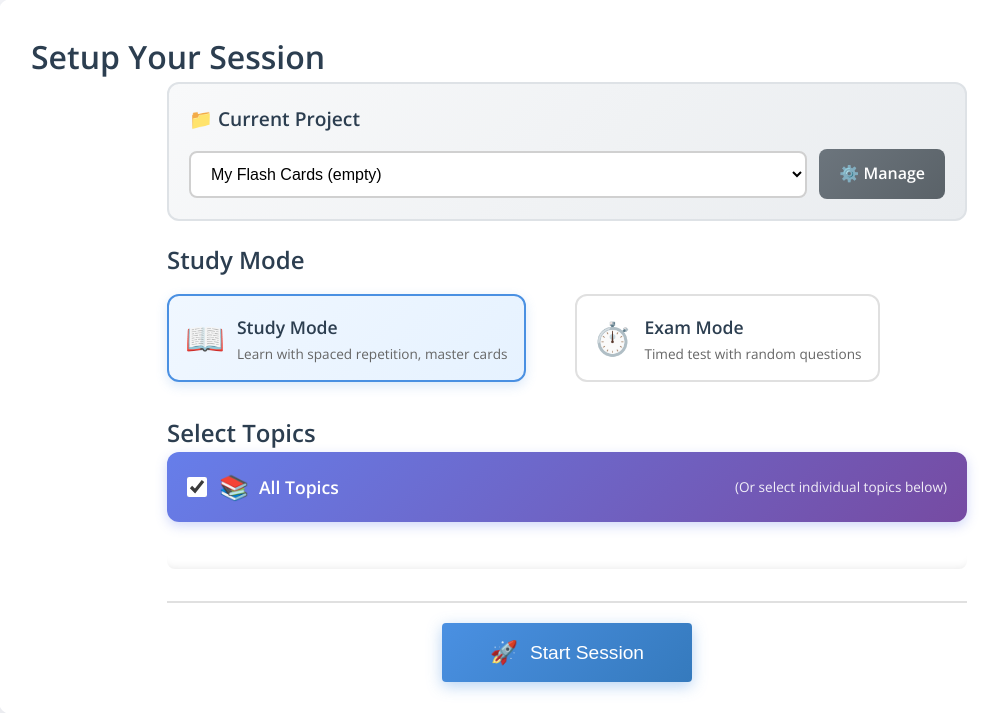
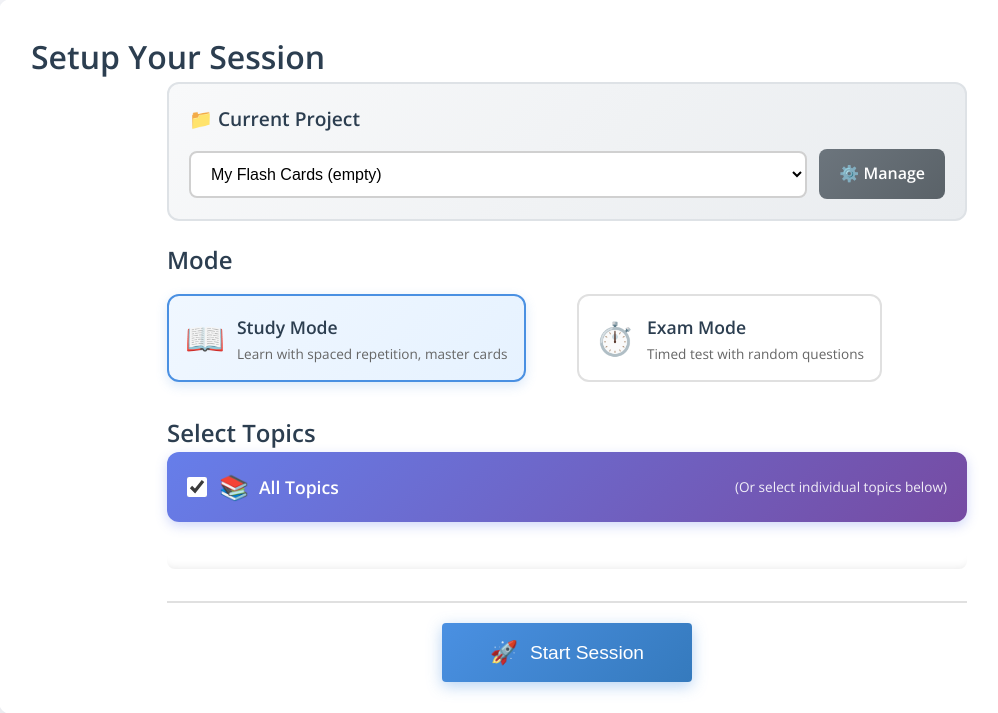
Before and after one commit to dstainton/transcript-flash-cards, a Flask app: page /start in a window 1280 px wide. Shown: the part 111-824 px from the top of the page, without its empty margins (73-1071 px from the left). Run offline with Flask 3, Linux system fonts and the light colour scheme; some libraries are stand-ins or nearby versions.

Commit message:
[UI] Update mode selector - Change heading from 'Study Mode' to 'Mode' - Increase spacing between Study Mode and Exam Mode cards from 15px to 20px

```diff
--- a/static/style.css
+++ b/static/style.css
@@ -1103,7 +1103,7 @@ footer {
 .mode-selector {
     display: grid;
     grid-template-columns: 1fr 1fr;
-    gap: 15px;
+    gap: 20px;
     margin-top: 15px;
 }
 
--- a/templates/start.html
+++ b/templates/start.html
@@ -29,7 +29,7 @@
         </div>
 
         <div class="form-section">
-            <h2>Study Mode</h2>
+            <h2>Mode</h2>
             <div class="radio-group mode-selector">
                 <div class="radio-wrapper mode-option">
                     <input type="radio" id="study" name="mode" value="study" checked>
```
